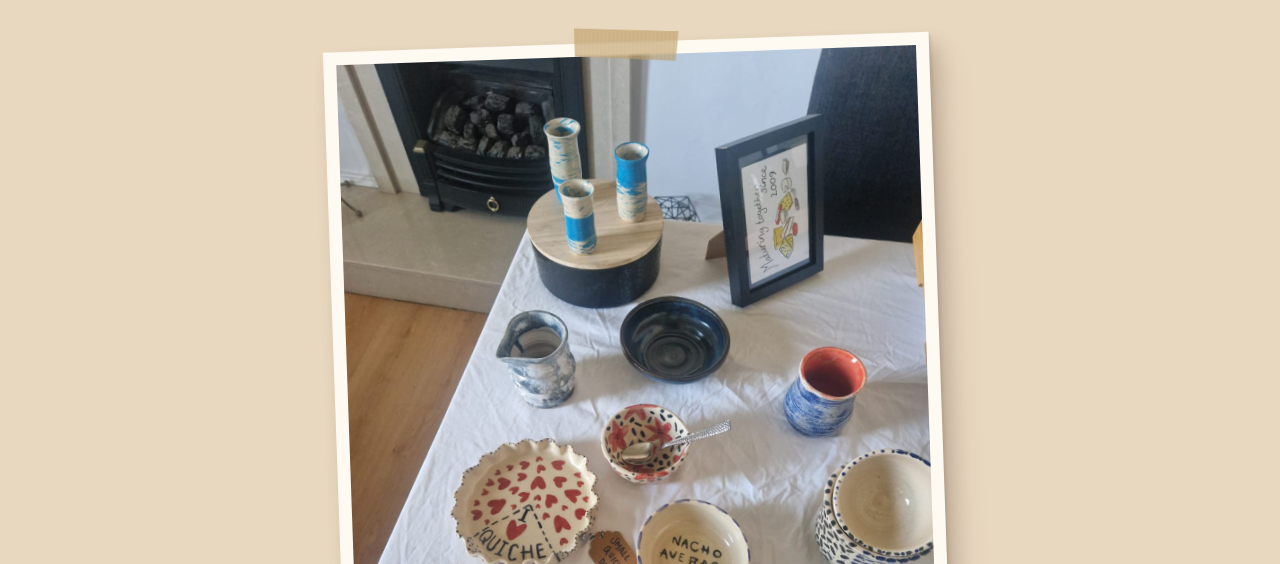
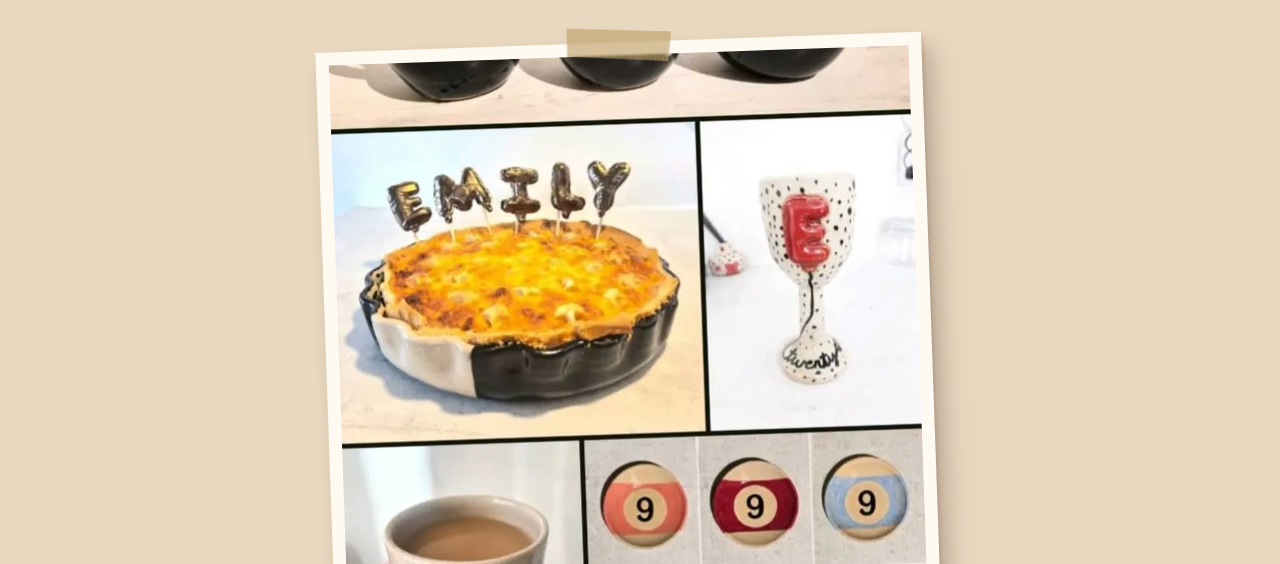
Before and after one commit to theupstairshouse/theupstairshouse.github.io, a plain HTML site: page index.html in a window 1280 px wide. Shown: the part 388-952 px from the top of the page. Drawn offline with Linux system fonts and the light colour scheme.

Commit message:
Update index.html

```diff
--- a/index.html
+++ b/index.html
@@ -257,7 +257,7 @@
 
   <main>
     <div class="photo">
-      <img src="IMG-20240628-WA0019.jpg"
+      <img src="IMG-20261116-WA0012(1).jpg"
            alt="Handmade ceramics by The Upstairs House">
     </div>
 
```
